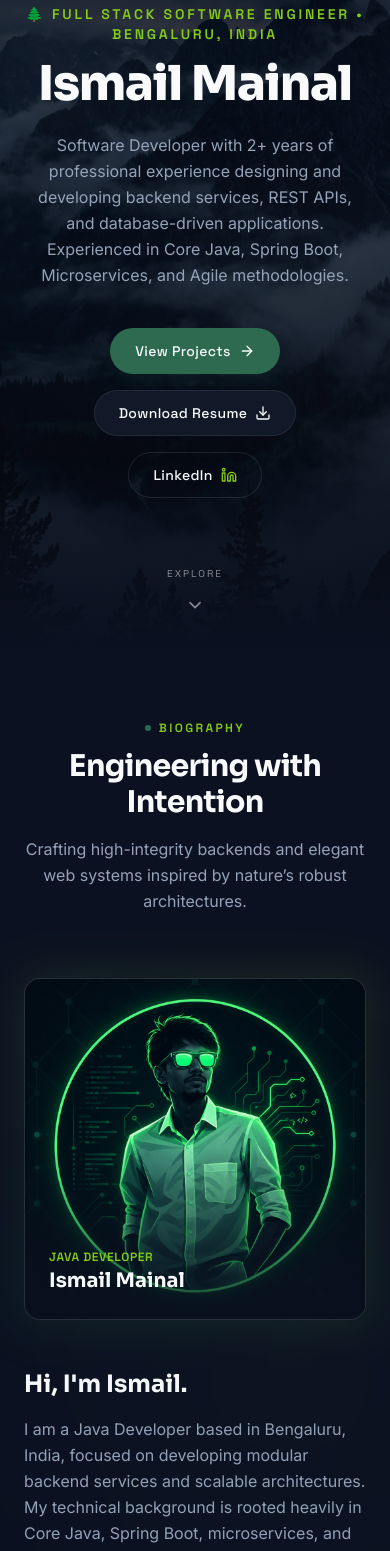
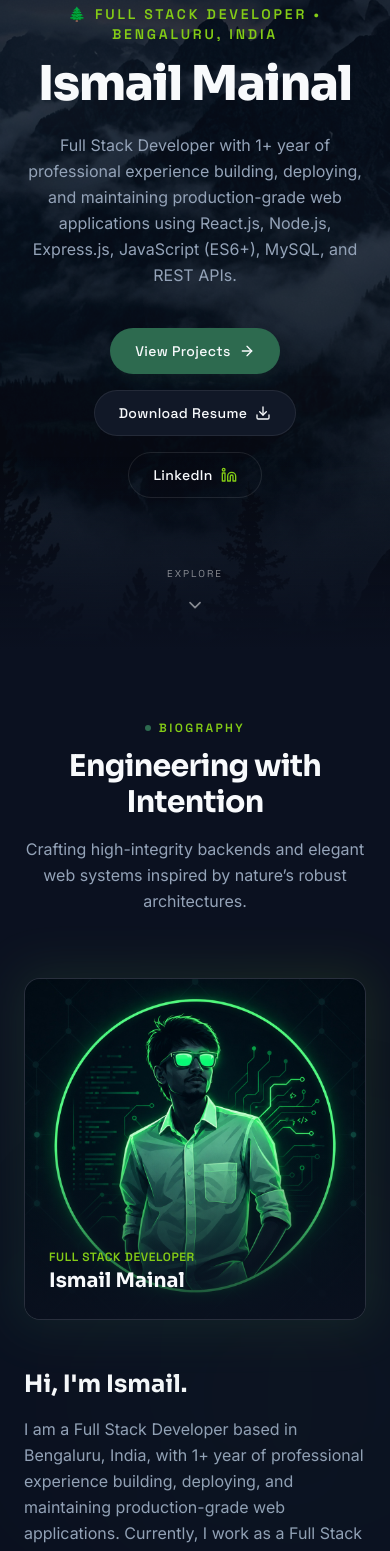
Before and after one commit to IsmailMainal/Portfolio, a React (Vite) app: page / in a window 390 px wide. Shown: the part 195-1746 px from the top of the page. Built offline with nearby package versions, Linux system fonts and the light colour scheme.

Commit message:
feat: implement portfolio hero, about, and data modules with GSAP animations

```diff
--- a/src/components/About/About.jsx
+++ b/src/components/About/About.jsx
@@ -14,9 +14,9 @@ export default function About() {
     {
       id: 'metric-experience',
       icon: Calendar,
-      title: '2+ Years',
+      title: '1+ Year',
       subtitle: 'Experience',
-      description: 'Designing and deploying production-grade web apps.',
+      description: 'Building & maintaining production-grade web applications.',
       glowColor: 'card-glow-green',
     },
     {
@@ -24,23 +24,23 @@ export default function About() {
       icon: CheckSquare,
       title: '4 Complete',
       subtitle: 'Projects Built',
-      description: 'Full stack software and database architectures.',
+      description: 'Full stack web and database architectures.',
       glowColor: 'card-glow-lime',
     },
     {
       id: 'metric-skills',
       icon: Code2,
-      title: 'Java Stack',
-      subtitle: 'Backend Focus',
-      description: 'Proficient across Core Java, Spring Boot, Microservices, and MySQL.',
+      title: 'Full Stack',
+      subtitle: 'Core Tech',
+      description: 'Proficient across React.js, Node.js, Express.js, and MySQL.',
       glowColor: 'card-glow-green',
     },
     {
       id: 'metric-focus',
       icon: Target,
-      title: 'Backend Systems',
-      subtitle: 'Current Focus',
-      description: 'Scaling backend services, REST APIs, and database structures.',
+      title: 'ERP Platform',
+      subtitle: 'Current Role',
+      description: 'Developing live ERP modules at Aanirids Technologies.',
       glowColor: 'card-glow-lime',
     },
   ];
@@ -82,7 +82,7 @@ export default function About() {
               {/* Bottom text overlay */}
               <div className="absolute bottom-6 left-6 right-6">
                 <span className="font-heading-space text-xs font-semibold uppercase tracking-wider text-[#84CC16]">
-                  Java Developer
+                  Full Stack Developer
                 </span>
                 <h3 className="font-heading-sora text-xl font-bold text-[#F8FAFC]">
                   Ismail Mainal
@@ -104,25 +104,25 @@ export default function About() {
                 Hi, I&apos;m Ismail.
               </h3>
               <p className="font-body text-base text-[#94A3B8] leading-relaxed mb-6">
-                I am a Java Developer based in Bengaluru, India, focused on developing modular backend services and scalable architectures. My technical background is rooted heavily in Core Java, Spring Boot, microservices, and relational database schemas.
+                I am a Full Stack Developer based in Bengaluru, India, with 1+ year of professional experience building, deploying, and maintaining production-grade web applications. Currently, I work as a Full Stack Developer at Aanirids Technologies Private Limited, contributing to a live production ERP platform.
               </p>
               <p className="font-body text-base text-[#94A3B8] leading-relaxed mb-6">
-                Whether architecting core transaction modules or delivering robust RESTful APIs, my designs remain clean, structural, and performance-first, applying OOP principles and Java design patterns.
+                My technical expertise spans component-based React.js frontend architecture, RESTful API design using Express.js and Node.js, JWT authentication, role-based access control (RBAC), MySQL query optimization, and Agile delivery.
               </p>
 
               {/* HR Value Highlights */}
               <div className="border-l-2 border-[#2D6A4F] pl-4 flex flex-col gap-3.5 mt-8 mb-2">
                 <div className="text-sm text-[#94A3B8] leading-relaxed">
-                  <strong className="text-[#F8FAFC]">🚀 Direct Business Value:</strong> Optimized database indexes and React rendering cycles, achieving a <span className="text-[#84CC16] font-semibold">30% faster page load</span> and <span className="text-[#84CC16] font-semibold">35% latency drop</span>.
+                  <strong className="text-[#F8FAFC]">🚀 REST API Design:</strong> Built 15+ RESTful API endpoints with Express.js and real-time sync, improving response time by <span className="text-[#84CC16] font-semibold">35%</span>.
                 </div>
                 <div className="text-sm text-[#94A3B8] leading-relaxed">
-                  <strong className="text-[#F8FAFC]">🛡️ Transactional Integrity:</strong> Programmed relational schema constraints to safely process <span className="text-[#84CC16] font-semibold">500+ daily business orders</span> with zero discrepancy drift.
+                  <strong className="text-[#F8FAFC]">⚡ Frontend Efficiency:</strong> Developed responsive React.js SPA modules using Hooks, Context API, and Tailwind CSS, boosting user task efficiency by <span className="text-[#84CC16] font-semibold">40%</span>.
                 </div>
                 <div className="text-sm text-[#94A3B8] leading-relaxed">
-                  <strong className="text-[#F8FAFC]">⚡ Automation & Speed:</strong> Delivered document lifecycle state-automations that cut manual accounting errors by <span className="text-[#84CC16] font-semibold">50%</span>.
+                  <strong className="text-[#F8FAFC]">🛡️ Production Reliability:</strong> Implemented JWT authentication, RBAC, and MySQL indexing to reduce critical production errors by <span className="text-[#84CC16] font-semibold">50%</span>.
                 </div>
                 <div className="text-sm text-[#94A3B8] leading-relaxed">
-                  <strong className="text-[#F8FAFC]">🛠️ Scalable Architecture & CI/CD:</strong> Implemented Agile workflows and CI/CD best practices to ensure rapid, reliable feature rollouts and cross-functional team synchronization.
+                  <strong className="text-[#F8FAFC]">🛠️ Performance Tuning:</strong> Eliminated bottlenecks across frontend and backend, achieving a <span className="text-[#84CC16] font-semibold">45% reduction</span> in React re-renders and MySQL execution time.
                 </div>
               </div>
             </div>
--- a/src/components/Common/CommandPalette.jsx
+++ b/src/components/Common/CommandPalette.jsx
@@ -1,5 +1,5 @@
 import React, { useState, useEffect, useRef } from 'react';
-import { Search, Terminal, ArrowRight, Eye, RefreshCw, Github, Linkedin, FileText } from 'lucide-react';
+import { Search, ArrowRight, Eye, RefreshCw, Github, Linkedin, FileText } from 'lucide-react';
 import { motion, AnimatePresence } from 'framer-motion';
 
 /**
@@ -25,7 +25,7 @@ export default function CommandPalette({ theme, toggleTheme }) {
     { id: 'nav-skills', title: 'Go to Skills', subtitle: 'Analyze technical competencies', icon: ArrowRight, action: () => scrollToSection('skills') },
     { id: 'nav-contact', title: 'Go to Contact', subtitle: 'Send a message', icon: ArrowRight, action: () => scrollToSection('contact') },
     { id: 'cmd-theme', title: `Switch to ${theme === 'dark' ? 'Light' : 'Dark'} Mode`, subtitle: 'Toggle color palette', icon: RefreshCw, action: () => { toggleTheme(); setIsOpen(false); } },
-    { id: 'cmd-resume', title: 'View Resume', subtitle: 'Open developer CV (PDF)', icon: FileText, action: () => { window.open('/Ismail_Mainal_Resume_ATS.pdf', '_blank'); setIsOpen(false); } },
+    { id: 'cmd-resume', title: 'View Resume', subtitle: 'Open developer CV (PDF)', icon: FileText, action: () => { window.open(encodeURI('/Ismail Mainal — Full Stack Developer.pdf'), '_blank'); setIsOpen(false); } },
     { id: 'link-github', title: 'Open GitHub Profile', subtitle: 'View source code & activity', icon: Github, action: () => { window.open('https://github.com/IsmailMainal', '_blank'); setIsOpen(false); } },
     { id: 'link-linkedin', title: 'Open LinkedIn', subtitle: 'Connect on professional network', icon: Linkedin, action: () => { window.open('https://www.linkedin.com/in/ismail-mainal-187199215/', '_blank'); setIsOpen(false); } },
   ];
--- a/src/components/Hero/Hero.jsx
+++ b/src/components/Hero/Hero.jsx
@@ -111,7 +111,7 @@ export default function Hero() {
           transition={{ duration: 0.8, delay: 0.4 }}
           className="font-heading-space text-sm font-semibold tracking-[0.2em] text-[#84CC16] uppercase mb-4"
         >
-          🌲 Full Stack Software Engineer • Bengaluru, India
+          🌲 Full Stack Developer • Bengaluru, India
         </motion.span>
 
         <motion.h1
@@ -129,7 +129,7 @@ export default function Hero() {
           transition={{ duration: 0.8, delay: 0.8 }}
           className="max-w-2xl font-body text-base sm:text-lg md:text-xl text-[#94A3B8] leading-relaxed mb-10"
         >
-          Software Developer with 2+ years of professional experience designing and developing backend services, REST APIs, and database-driven applications. Experienced in Core Java, Spring Boot, Microservices, and Agile methodologies.
+          Full Stack Developer with 1+ year of professional experience building, deploying, and maintaining production-grade web applications using React.js, Node.js, Express.js, JavaScript (ES6+), MySQL, and REST APIs.
         </motion.p>
 
         {/* Action Buttons */}
@@ -142,7 +142,7 @@ export default function Hero() {
           <Button onClick={() => handleScrollClick()} variant="primary">
             View Projects <ArrowRight className="w-4 h-4" />
           </Button>
-          <Button variant="secondary" onClick={() => window.open('/Ismail Mainal.pdf', '_blank')}>
+          <Button variant="secondary" onClick={() => window.open(encodeURI('/Ismail Mainal — Full Stack Developer.pdf'), '_blank')}>
             Download Resume <Download className="w-4 h-4" />
           </Button>
           <Button variant="outline" onClick={() => window.open('https://www.linkedin.com/in/ismail-mainal-187199215/', '_blank')}>
--- a/src/data/journey.js
+++ b/src/data/journey.js
@@ -3,6 +3,15 @@
  * Synced to filter milestones requested for removal.
  */
 export const journeyData = [
+  {
+    id: 'trail-aanirids',
+    icon: 'Laptop',
+    title: 'Full Stack Developer',
+    subtitle: 'Aanirids Technologies Private Limited — Bengaluru, India',
+    date: 'Jan 2026 – Present',
+    description: 'Developing and maintaining full stack modules for a live production ERP System using React.js, Node.js, Express.js, and MySQL. Built 15+ RESTful APIs, implemented JWT/RBAC, and optimized MySQL queries & React renders for high reliability.',
+    skills: ['React.js', 'Node.js', 'Express.js', 'MySQL', 'JWT', 'REST APIs', 'Tailwind CSS']
+  },
   {
     id: 'trail-vtu',
     icon: 'GraduationCap',
@@ -11,14 +20,5 @@ export const journeyData = [
     date: 'Dec 2020 – May 2024',
     description: 'Studied core computer science concepts. Mastered Object-Oriented Programming (OOP), Data Structures, Algorithms, and Database Management Systems.',
     skills: ['Java', 'SQL', 'OOP', 'Data Structures']
-  },
-  {
-    id: 'trail-z-it',
-    icon: 'Laptop',
-    title: 'Software Developer',
-    subtitle: 'Z IT Solutions — Hyderabad, India',
-    date: 'Apr 2024 – Jun 2026',
-    description: 'Developed backend services for a large-scale ERP System. Built 20+ RESTful API endpoints using Spring Boot architecture, implemented JWT-based RBAC, and optimized MySQL queries reducing critical backend errors by 50%.',
-    skills: ['Core Java', 'Spring Boot', 'REST APIs', 'MySQL', 'JWT', 'Agile']
   }
 ];
--- a/src/data/projects.js
+++ b/src/data/projects.js
@@ -1,7 +1,4 @@
 import {
-  erpHero,
-  erpSandbox,
-  erpFeatures,
   petsmartHero,
   petsmartProducts,
   petsmartServices,
@@ -15,64 +12,64 @@ import {
  */
 export const projectsData = [
   {
+    id: 'pet-shop-mgmt',
+    title: 'Pet Shop Management System',
+    category: 'Full Stack',
+    shortDescription: 'Full stack web app for pet shop operations — listings, inventory, profiles, and orders.',
+    description: 'Full stack web app for pet shop operations — listings, inventory, customer profiles, and orders with REST API backend and React.js SPA frontend. Built 10+ Express.js CRUD endpoints, normalized MySQL schema, and responsive Tailwind CSS UI with input validation.',
+    image: petsmartHero,
+    images: [petsmartHero, petsmartProducts, petsmartServices, petsmartReports],
+    tags: ['React.js', 'Node.js', 'Express.js', 'MySQL', 'REST APIs', 'Tailwind CSS'],
+    githubUrl: 'https://github.com/IsmailMainal/Pet-mart',
+    problem: 'Pet stores need unified inventory tracking, customer profiles, and rapid order processing in a modern SPA layout.',
+    solution: 'Engineered an Express.js backend with normalized MySQL database design and a responsive React.js SPA interface styled with Tailwind CSS.',
+    architecture: 'React.js SPA frontend connected to Node.js/Express.js REST API with normalized MySQL relational storage.',
+    challenges: 'Designing transactional inventory updates and synchronized order processing.',
+    learnings: 'Mastered component-based SPA architecture, Express API design, and Tailwind CSS styling.'
+  },
+  {
+    id: 'recruitment-mgmt',
+    title: 'Recruitment Management App',
+    category: 'Full Stack',
+    shortDescription: 'End-to-end recruitment pipeline — job postings, candidate tracking, and dashboards.',
+    description: 'End-to-end recruitment pipeline featuring job postings, candidate tracking, and review dashboards with REST API integration. Automated hiring workflows using async/await API calls, reducing manual HR effort by 30% and improving pipeline visibility.',
+    image: 'https://images.unsplash.com/photo-1563986768609-322da13575f3?auto=format&fit=crop&w=800&q=80',
+    tags: ['JavaScript ES6+', 'REST APIs', 'Async/Await', 'Component Architecture'],
+    githubUrl: 'https://github.com/IsmailMainal',
+    problem: 'Manual HR applicant tracking is prone to errors, slow response times, and poor pipeline visibility.',
+    solution: 'Constructed an automated applicant tracking web app with async API integrations and modular component architecture.',
+    architecture: 'Modular JavaScript component-based frontend with asynchronous REST API integrations.',
+    challenges: 'Optimizing async request sequences to handle real-time status transitions smoothly.',
+    learnings: 'Deepened mastery of modern JavaScript ES6+, async/await flows, and component architecture.'
+  },
+  {
     id: 'bank-mgmt',
     title: 'Bank Management System',
     category: 'Backend',
     shortDescription: 'Secure banking app with Registration, Login, Money Transfer, and Balance Enquiry.',
-    description: 'Secure banking app with Registration, Login, Money Transfer, and Balance Enquiry using Core Java, MySQL, JDBC, OOP Design Patterns, and JUnit unit tests. Applied Collections Framework, JDBC transaction management, and input validation for reliable and secure data operations.',
+    description: 'Secure banking app with Registration, Login, Money Transfer, and Balance Enquiry using Java, MySQL, JDBC, and OOP patterns. Applied JDBC transaction management, input validation, and exception handling for secure and reliable data operations.',
     image: 'https://images.unsplash.com/photo-1460925895917-afdab827c52f?auto=format&fit=crop&w=800&q=80',
-    tags: ['Core Java', 'MySQL', 'JDBC', 'OOP', 'Design Patterns', 'JUnit'],
+    tags: ['Java', 'MySQL', 'JDBC', 'OOP', 'Exception Handling'],
     githubUrl: 'https://github.com/IsmailMainal',
     problem: 'Bank operations require strict atomic transaction controls. Inadequate balance checks before fund transfers lead to overdraft bugs.',
     solution: 'Constructed an OOP-based banking engine in Java using JDBC for MySQL persistent connections. Implemented strict exception-handling routines and atomic checks before completing deposits/transfers.',
     architecture: 'Object-oriented structure using design patterns (DAO pattern), separate presentation layers, and database connectors.',
     challenges: 'Safeguarding transactions against crashes during intermediate stages of credit/debit cycles.',
-    learnings: 'Learned the importance of ACID properties, database index queries, and designing secure, exception-safe Java applications.',
-  },
-  {
-    id: 'online-exam',
-    title: 'Online Examination System',
-    category: 'Backend',
-    shortDescription: 'Exam platform with test conduct, automated result computation, and admin CRUD.',
-    description: 'Exam platform with test conduct, automated result computation, and admin CRUD using Java OOP, Design Patterns, and relational database design. Implemented role-based access for admin and student roles with structured MySQL schema and SQL query optimization.',
-    image: 'https://images.unsplash.com/photo-1563986768609-322da13575f3?auto=format&fit=crop&w=800&q=80',
-    tags: ['Java', 'MySQL', 'SQL', 'DBMS', 'OOP', 'Admin Controls'],
-    githubUrl: 'https://github.com/IsmailMainal',
-    problem: 'Manual examination tracking and paper grading are slow and prone to errors. Role separation between students and admins is hard to enforce.',
-    solution: 'Developed an automated examination platform with secure login portals for both admins and students. Structured relational databases to store questions and track student performance in real-time.',
-    architecture: 'Java application with a relational database backbone, utilizing OOP concepts to encapsulate question entities and examination sessions.',
-    challenges: 'Optimizing SQL queries to fetch random question sets efficiently for a large number of concurrent student sessions.',
-    learnings: 'Gained advanced knowledge of SQL query optimization, Java collections, and role-based access control design.',
-  },
-  {
-    id: 'pet-shop-mgmt',
-    title: 'Pet Shop Management System',
-    category: 'Full Stack',
-    shortDescription: 'Full stack app with pet listings, inventory, and order processing.',
-    description: 'Full stack app with pet listings, inventory, and order processing using Java, REST APIs, JDBC, and MySQL. Built with MVC architecture and layered service design. Integrated REST API endpoints for real-time data operations with full CRUD support and structured exception handling.',
-    image: petsmartHero,
-    images: [petsmartHero, petsmartProducts, petsmartServices, petsmartReports],
-    tags: ['Java', 'MySQL', 'JDBC', 'REST APIs', 'MVC Architecture'],
-    githubUrl: 'https://github.com/IsmailMainal/Pet-mart',
-    problem: 'Pet stores often struggle with disjointed inventory tracking and sales processing systems.',
-    solution: 'Engineered an integrated MVC-based system with automatic stock deduction upon invoice generation, and full CRUD support for pet and product listings.',
-    architecture: 'Java backend adopting a Model-View-Controller (MVC) structure, connected to a MySQL database using JDBC. REST API endpoints exposed for real-time CRUD operations.',
-    challenges: 'Designing transactional stock history timelines and mapping inventory changes accurately across different service layers.',
-    learnings: 'Deepened skills in MVC application structure, writing structured exception handling, and exposing clean REST endpoints.',
+    learnings: 'Learned the importance of ACID properties, database index queries, and designing secure, exception-safe Java applications.'
   },
   {
     id: 'food-order',
     title: 'Food Order Website',
     category: 'Full Stack',
-    shortDescription: 'Modular web app with user authentication, product browsing, and food ordering.',
-    description: 'Modular web app with user authentication, product browsing, and food ordering using Java, JavaScript, MySQL, and JDBC. Implemented session management, input validation, and error handling for secure and reliable user transactions.',
+    shortDescription: 'Web app with user authentication, product browsing, and food ordering.',
+    description: 'Web app with user authentication, product browsing, and food ordering using Java, MySQL, and JDBC database integration. Implemented session management, input validation, and error handling for secure and reliable user transaction flows.',
     image: 'https://images.unsplash.com/photo-1618005182384-a83a8bd57fbe?auto=format&fit=crop&w=800&q=80',
-    tags: ['Java', 'MySQL', 'JDBC', 'JavaScript', 'CRUD Operations'],
+    tags: ['Java', 'MySQL', 'JDBC', 'CRUD Operations'],
     githubUrl: 'https://github.com/IsmailMainal',
     problem: 'Customers need a seamless way to browse menus and place orders online securely.',
-    solution: 'Built a web-based ordering platform with secure user authentication, interactive product catalogs using JavaScript, and a robust Java backend for processing orders.',
+    solution: 'Built a web-based ordering platform with secure user authentication, interactive product catalogs, and a robust Java backend for processing orders.',
     architecture: 'Client-server architecture utilizing JavaScript for interactive frontend components and Java/JDBC for backend database transactions.',
     challenges: 'Handling concurrent user sessions and validating inputs effectively to prevent erroneous orders.',
-    learnings: 'Gained solid expertise in session management, cross-layer communication (JavaScript to Java), and robust data validation.',
+    learnings: 'Gained solid expertise in session management, cross-layer communication, and robust data validation.'
   }
 ];
--- a/src/data/skills.js
+++ b/src/data/skills.js
@@ -4,71 +4,72 @@
  */
 export const skillsData = [
   {
+    category: 'Frontend',
+    iconName: 'Layout',
+    color: '#3B82F6', // Blue-500
+    description: 'Component-based frontend architecture and responsive web design.',
+    technologies: [
+      { name: 'React.js', level: 'Expert' },
+      { name: 'JavaScript (ES6+)', level: 'Expert' },
+      { name: 'Tailwind CSS', level: 'Expert' },
+      { name: 'React Hooks', level: 'Expert' },
+      { name: 'Context API', level: 'Expert' },
+      { name: 'Responsive Web Design', level: 'Expert' }
+    ]
+  },
+  {
+    category: 'Backend',
+    iconName: 'Server',
+    color: '#10B981', // Emerald-500
+    description: 'Designing RESTful API endpoints, security, and backend modules.',
+    technologies: [
+      { name: 'Node.js', level: 'Expert' },
+      { name: 'Express.js', level: 'Expert' },
+      { name: 'REST API Design', level: 'Expert' },
+      { name: 'JWT Authentication', level: 'Expert' },
+      { name: 'MVC Architecture', level: 'Expert' },
+      { name: 'RBAC', level: 'Expert' },
+      { name: 'Async/Await', level: 'Expert' }
+    ]
+  },
+  {
+    category: 'Database',
+    iconName: 'Database',
+    color: '#84CC16', // Lime-500
+    description: 'Structuring relational schemas, query tuning, and indexing.',
+    technologies: [
+      { name: 'MySQL', level: 'Expert' },
+      { name: 'SQL', level: 'Expert' },
+      { name: 'Query Optimization', level: 'Expert' },
+      { name: 'Schema Design', level: 'Expert' },
+      { name: 'CRUD Operations', level: 'Expert' },
+      { name: 'JDBC', level: 'Expert' }
+    ]
+  },
+  {
     category: 'Languages',
     iconName: 'Cpu',
-    color: '#3B82F6', // Blue-500
-    description: 'Core languages for writing robust backend systems and scripts.',
+    color: '#8B5CF6', // Purple-500
+    description: 'Core programming languages for modern web and application development.',
     technologies: [
-      { name: 'Core Java (8/11/17+)', level: 'Expert' },
       { name: 'JavaScript (ES6+)', level: 'Expert' },
+      { name: 'Java', level: 'Expert' },
       { name: 'SQL', level: 'Expert' },
-      { name: 'Python', level: 'Intermediate' },
       { name: 'Apex', level: 'Intermediate' }
     ]
   },
   {
-    category: 'Java & Spring',
-    iconName: 'Code2',
-    color: '#8B5CF6', // Purple-500
-    description: 'Object-Oriented Programming, design patterns, and Spring ecosystem.',
-    technologies: [
-      { name: 'OOP & Design Patterns', level: 'Expert' },
-      { name: 'Spring Boot', level: 'Expert' },
-      { name: 'Spring MVC & Security', level: 'Advanced' },
-      { name: 'Hibernate/JPA / ORM', level: 'Advanced' },
-      { name: 'JUnit / JDBC', level: 'Expert' },
-      { name: 'Collections Framework', level: 'Expert' }
-    ]
-  },
-  {
-    category: 'Backend & APIs',
-    iconName: 'Server',
-    color: '#10B981', // Emerald-500
-    description: 'Designing transactional architectures and RESTful endpoints.',
-    technologies: [
-      { name: 'RESTful API Design', level: 'Expert' },
-      { name: 'Microservices Architecture', level: 'Advanced' },
-      { name: 'MVC Architecture', level: 'Expert' },
-      { name: 'JWT & RBAC', level: 'Expert' },
-      { name: 'Node.js & Express.js', level: 'Advanced' }
-    ]
-  },
-  {
-    category: 'Database Systems',
-    iconName: 'Database',
-    color: '#84CC16', // Lime-500
-    description: 'Structuring relational schemas and tuning database queries.',
-    technologies: [
-      { name: 'MySQL / SQL', level: 'Expert' },
-      { name: 'PostgreSQL / NoSQL', level: 'Intermediate' },
-      { name: 'JDBC', level: 'Expert' },
-      { name: 'Schema Design', level: 'Expert' },
-      { name: 'Query Optimization', level: 'Expert' },
-      { name: 'Indexing', level: 'Expert' }
-    ]
-  },
-  {
-    category: 'DevOps & Tools',
+    category: 'Tools & Workflow',
     iconName: 'Cloud',
     color: '#F59E0B', // Amber-500
-    description: 'Utilizing modern tooling to build, test, deploy, and version control.',
+    description: 'Modern developer tooling, version control, and Agile delivery.',
     technologies: [
       { name: 'Git & GitHub', level: 'Expert' },
-      { name: 'Docker & Kubernetes', level: 'Intermediate' },
-      { name: 'CI/CD Pipelines', level: 'Advanced' },
-      { name: 'Postman & VS Code', level: 'Expert' },
-      { name: 'Kafka & RabbitMQ', level: 'Intermediate' },
-      { name: 'Agile/Scrum', level: 'Expert' }
+      { name: 'Postman', level: 'Expert' },
+      { name: 'VS Code', level: 'Expert' },
+      { name: 'npm', level: 'Expert' },
+      { name: 'Agile/Scrum', level: 'Expert' },
+      { name: 'Code Review & Debugging', level: 'Expert' }
     ]
   }
 ];
```
Also changed, not shown: src/components/Contact/Contact.jsx (+47 -42 lines), src/data/achievements.js (+10 -10 lines), 1 other file (tests, documents, lock files or other folders).
